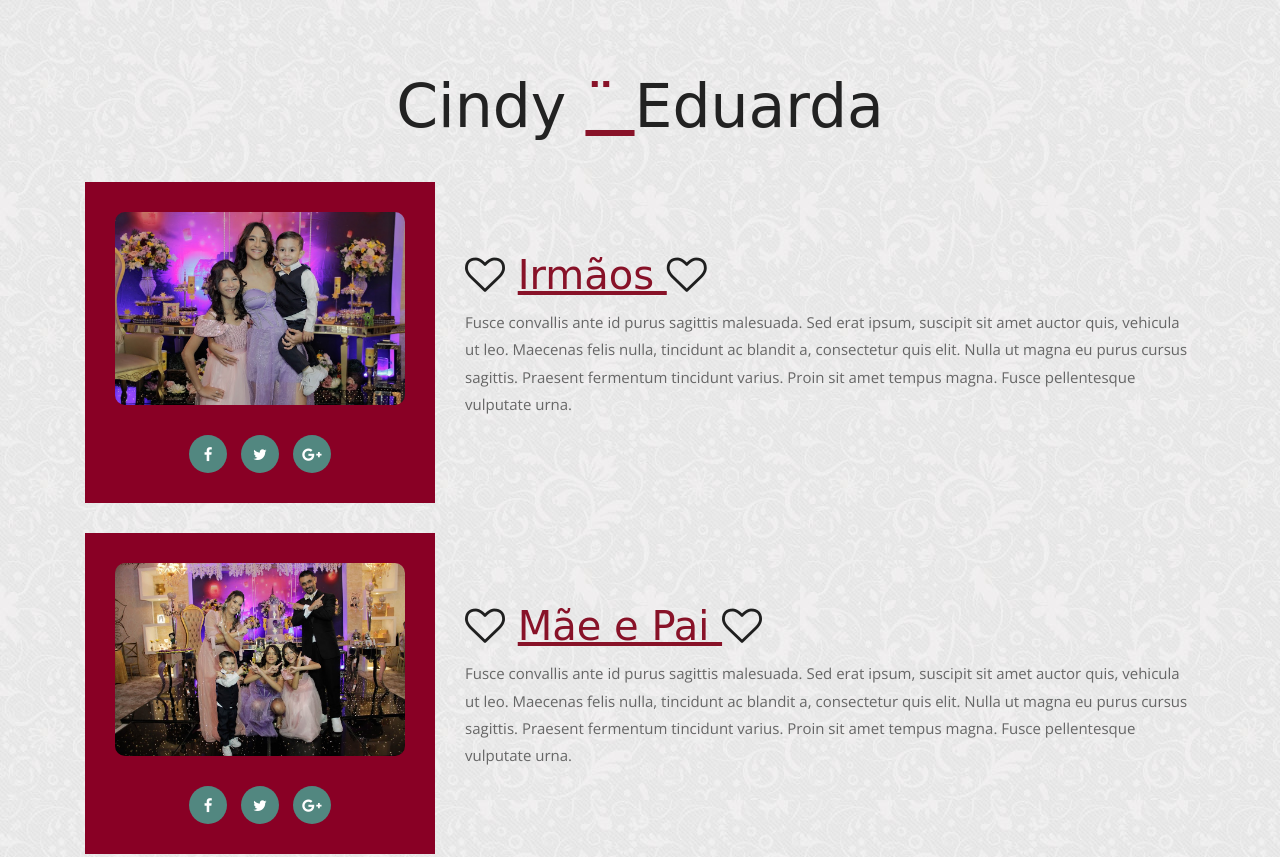
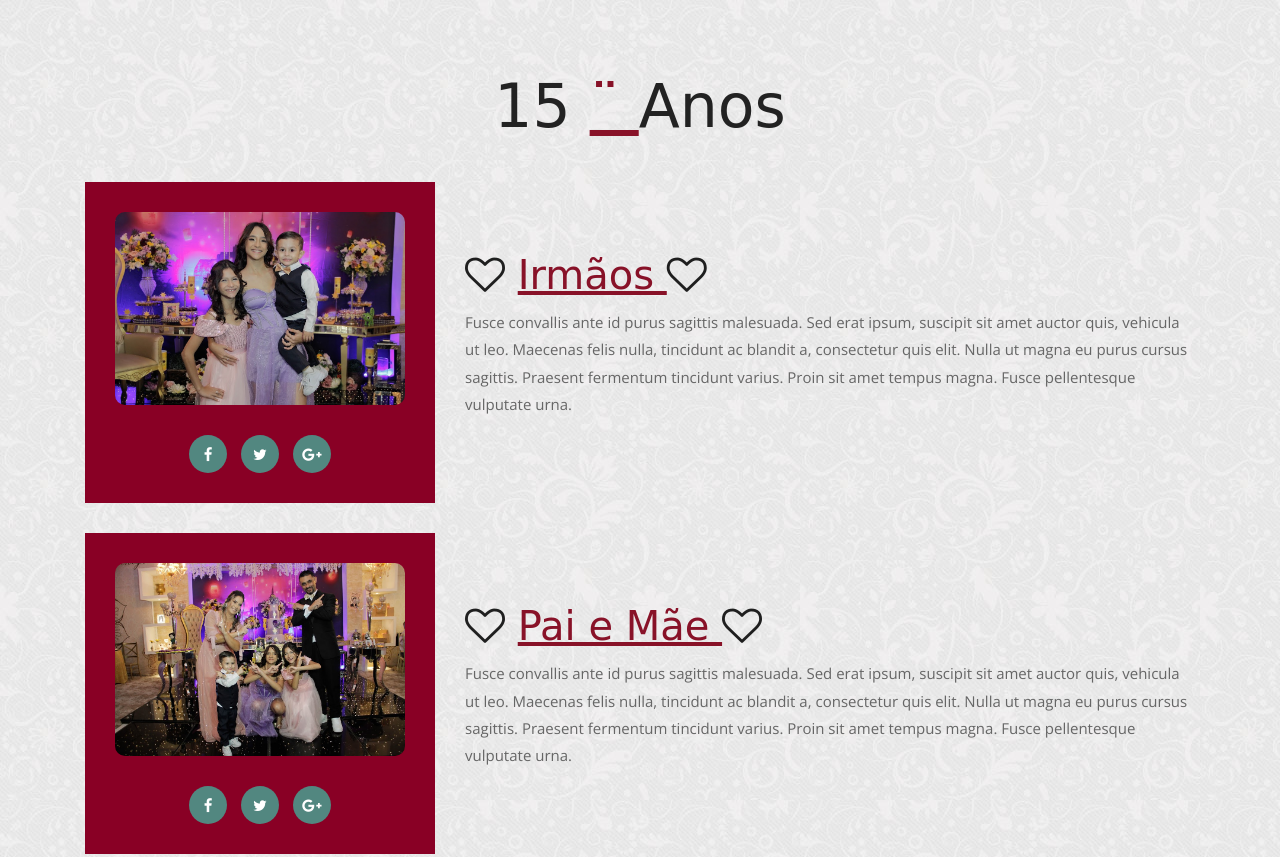
Before and after one commit to FeedFest777/cindy, a plain HTML site: page index.html in a window 1280 px wide. Shown: the part 853-1710 px from the top of the page. Drawn offline with nearby package versions, Linux system fonts and the light colour scheme; a web font is replaced by a local one.

Commit message:
Atualização de texto

```diff
--- a/index.html
+++ b/index.html
@@ -87,7 +87,7 @@
 				<div class="row">
 					<div class="col-lg-12 text-center">
 						<div class="title-box">
-							<h2>Cindy <span> ¨ </span> Eduarda </h2>
+							<h2>15 <span> ¨ </span> Anos </h2>
 						</div>
 					</div>
 				</div>
@@ -125,7 +125,7 @@
 								</div>
 							</div>
 							<div class="col-lg-8 col-md-6 col-sm-12">
-								<h2> <i class="fa fa-heart-o" aria-hidden="true"></i> <span> Mãe e Pai </span> <i class="fa fa-heart-o" aria-hidden="true"></i></h2>
+								<h2> <i class="fa fa-heart-o" aria-hidden="true"></i> <span> Pai e Mãe </span> <i class="fa fa-heart-o" aria-hidden="true"></i></h2>
 								<p>Fusce convallis ante id purus sagittis malesuada. Sed erat ipsum, suscipit sit amet auctor quis, vehicula ut leo. Maecenas felis nulla, tincidunt ac blandit a, consectetur quis elit. Nulla ut magna eu purus cursus sagittis. Praesent fermentum tincidunt varius. Proin sit amet tempus magna. Fusce pellentesque vulputate urna. </p>
 							</div>
 						</div>
@@ -340,7 +340,7 @@
 			<div class="row">
 				<div class="col-lg-12">
 					<div class="title-box">
-						<h2>Gallery</h2>
+						<h2>Galeria</h2>
 						<p>Lorem ipsum dolor sit amet, consectetur adipiscing elit. </p>
 					</div>
 				</div>
```
